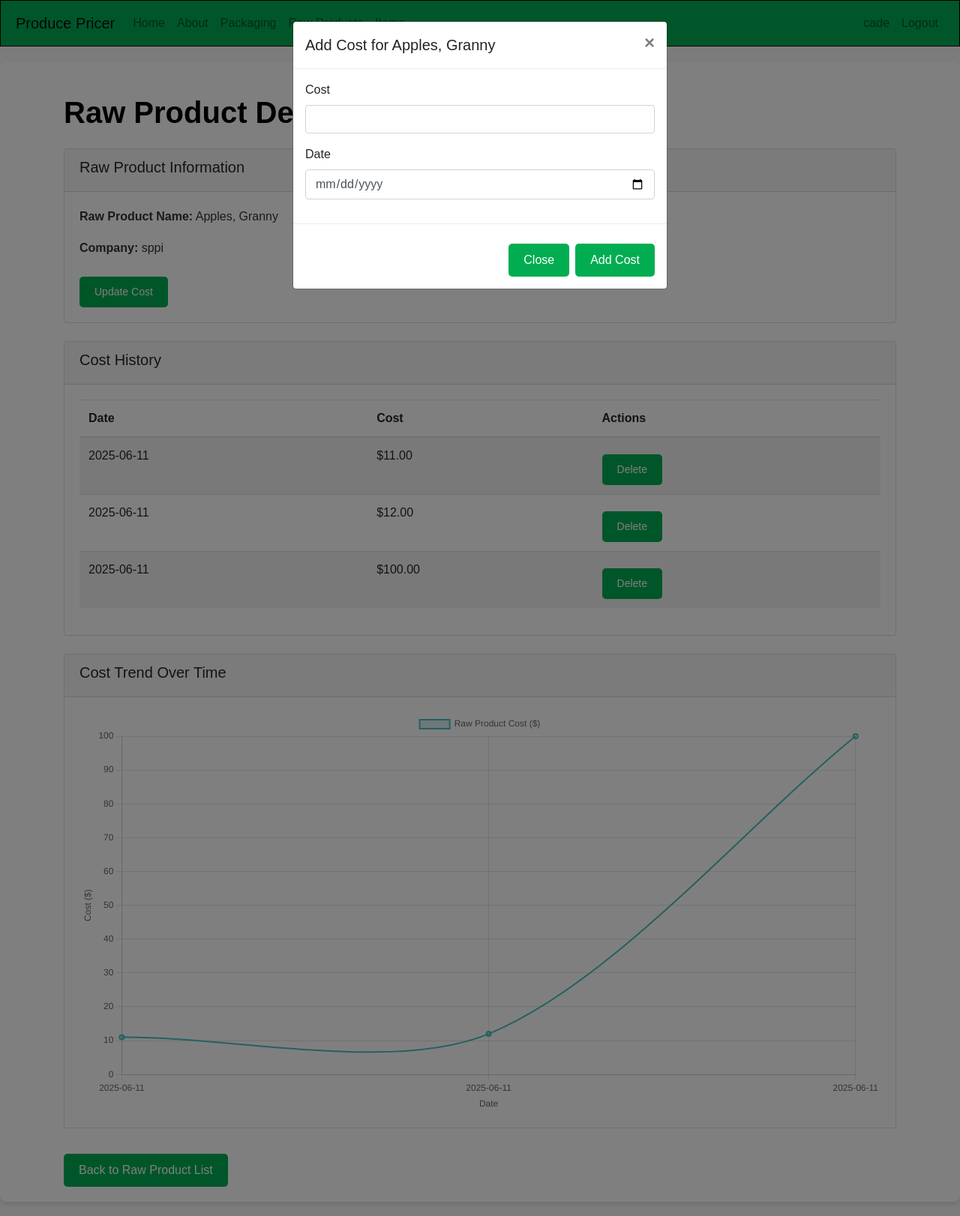
After one commit to CadeStocker/SouthernProduce, a Flask app: page /raw_product/1 in a window 1280 px wide, after a click on "Update Cost". The commit adds this page. Shown: the top 1622 px of the page at 75% size. Run offline with Flask 3, Linux system fonts and the light colour scheme; a user stored in the database is signed in; some libraries are stand-ins or nearby versions.

Commit message:
working view raw product page

```diff
--- a/ProducePricer/producepricer/routes.py
+++ b/ProducePricer/producepricer/routes.py
@@ -123,6 +123,22 @@ def packaging():
             upload_csv_form=upload_packaging_csv_form,
             packaging_costs=packaging_costs
         )
+
+# view an individual package
+@app.route('/packaging/<int:packaging_id>')
+@login_required
+def view_packaging(packaging_id):
+    # find the packaging in the database
+    packaging = Packaging.query.filter_by(id=packaging_id, company_id=current_user.company_id).first()
+    if packaging is None:
+        flash('Packaging not found.', 'danger')
+        return redirect(url_for('packaging'))
+
+    # get all the packaging costs for this packaging
+    packaging_costs = PackagingCost.query.filter_by(packaging_id=packaging_id).order_by(PackagingCost.date.desc()).all()
+
+    return render_template('view_packaging.html', title='View Packaging', packaging=packaging, packaging_costs=packaging_costs)
+
 
 @app.route('/add_package', methods=['POST'])
 @login_required
@@ -298,6 +314,40 @@ def raw_product():
         cost_form=cost_form,
         upload_csv_form=upload_raw_product_csv_form
     )
+
+# view an individual raw product
+@app.route('/raw_product/<int:raw_product_id>')
+@login_required
+def view_raw_product(raw_product_id):
+    # Find the raw product in the database
+    raw_product = RawProduct.query.filter_by(id=raw_product_id, company_id=current_user.company_id).first()
+    if raw_product is None:
+        flash('Raw product not found.', 'danger')
+        return redirect(url_for('raw_product'))
+
+    # Get all the cost history for this raw product
+    cost_history = CostHistory.query.filter_by(raw_product_id=raw_product_id).order_by(CostHistory.date.desc()).all()
+
+    cost_form = AddRawProductCost()
+
+    return render_template('view_raw_product.html', title='View Raw Product', cost_form=cost_form, raw_product=raw_product, cost_history=cost_history)
+
+# delete a raw product cost
+@app.route('/delete_raw_product_cost/<int:cost_id>', methods=['POST'])
+@login_required
+def delete_raw_product_cost(cost_id):
+    # Find the cost in the database
+    cost = CostHistory.query.filter_by(id=cost_id, company_id=current_user.company_id).first()
+    if not cost:
+        flash('Cost not found or you do not have permission to delete it.', 'danger')
+        return redirect(url_for('raw_product'))
+
+    # Delete the cost
+    db.session.delete(cost)
+    db.session.commit()
+
+    flash('Raw product cost has been deleted successfully.', 'success')
+    return redirect(url_for('view_raw_product', raw_product_id=cost.raw_product_id))
 
 # Add a new raw product
 @app.route('/add_raw_product', methods=['POST'])
--- a/ProducePricer/producepricer/templates/base.html
+++ b/ProducePricer/producepricer/templates/base.html
@@ -78,6 +78,7 @@
         {% endblock %}
     </div>
 
+    <script src="https://cdn.jsdelivr.net/npm/chart.js"></script>
     <script src="https://code.jquery.com/jquery-3.5.1.slim.min.js"></script>
     <script src="https://cdn.jsdelivr.net/npm/@popperjs/core@2.9.2/dist/umd/popper.min.js"></script>
     <script src="https://stackpath.bootstrapcdn.com/bootstrap/4.5.2/js/bootstrap.min.js"></script>
--- a/ProducePricer/producepricer/templates/raw_product.html
+++ b/ProducePricer/producepricer/templates/raw_product.html
@@ -25,7 +25,11 @@
             <tbody>
                 {% for raw_product in raw_products %}
                     <tr>
-                        <td>{{ raw_product.name }}</td>
+                        <td>
+                            <a href="{{ url_for('view_raw_product', raw_product_id=raw_product.id) }}">
+                                {{ raw_product.name }}
+                            </a>
+                        </td>
                         {% if raw_product_costs[raw_product.id] %}
                             <td>${{ raw_product_costs[raw_product.id].cost }}</td>
                             <td>{{ raw_product_costs[raw_product.id].date.strftime('%Y-%m-%d') }}</td>
--- /dev/null
+++ b/ProducePricer/producepricer/templates/view_raw_product.html
@@ -0,0 +1,166 @@
+<!-- filepath: /Users/cadestocker/Desktop/SouthernProduce/ProducePricer/producepricer/templates/view_raw_product.html -->
+{% extends "base.html" %}
+
+{% block content %}
+<div class="container mt-4">
+    <h1 class="mb-4">Raw Product Details: {{ raw_product.name }}</h1>
+
+    <!-- Raw Product Details -->
+    <div class="card mb-4">
+        <div class="card-header">
+            <h5>Raw Product Information</h5>
+        </div>
+        <div class="card-body">
+            <p><strong>Raw Product Name:</strong> {{ raw_product.name }}</p>
+            <p><strong>Company:</strong> {{ raw_product.company.name }}</p>
+            <button type="button" class="btn btn-sm btn-secondary" data-toggle="modal" data-target="#addCostModal-{{ raw_product.id }}">
+                Update Cost
+            </button>
+        </div>
+    </div>
+
+    <!-- Cost History -->
+    <div class="card">
+        <div class="card-header">
+            <h5>Cost History</h5>
+        </div>
+        <div class="card-body">
+            {% if cost_history %}
+                <table class="table table-striped">
+                    <thead>
+                        <tr>
+                            <th>Date</th>
+                            <th>Cost</th>
+                            <th>Actions</th>
+                        </tr>
+                    </thead>
+                    <tbody>
+                        {% for cost in cost_history %}
+                            <tr>
+                                <td>{{ cost.date.strftime('%Y-%m-%d') }}</td>
+                                <td>${{ "%.2f"|format(cost.cost) }}</td>
+                                <td>
+
+                                    <form method="POST" action="{{ url_for('delete_raw_product_cost', cost_id=cost.id) }}" style="display:inline;">
+                                        <input type="hidden" name="csrf_token" value="{{ csrf_token() }}">
+                                        <button type="submit" class="btn btn-sm btn-danger" onclick="return confirm('Are you sure you want to delete this cost?');">
+                                            Delete
+                                        </button>
+                                    </form>
+                                </td>
+                            </tr>
+                        {% endfor %}
+                    </tbody>
+                </table>
+            {% else %}
+                <p>No cost history available for this raw product.</p>
+            {% endif %}
+        </div>
+    </div>
+
+    <!-- Cost Trend Chart -->
+    <div class="card mt-4">
+        <div class="card-header">
+            <h5>Cost Trend Over Time</h5>
+        </div>
+        <div class="card-body">
+            <canvas id="costTrendChart" width="400" height="200"></canvas>
+        </div>
+    </div>
+
+    <!-- Back Button -->
+    <div class="mt-4">
+        <a href="{{ url_for('raw_product') }}" class="btn btn-secondary">Back to Raw Product List</a>
+    </div>
+</div>
+
+<script src="https://cdn.jsdelivr.net/npm/chart.js"></script>
+<script>
+    const costData = {
+        labels: [
+            {% for cost in cost_history %}
+                "{{ cost.date.strftime('%Y-%m-%d') }}"{% if not loop.last %}, {% endif %}
+            {% endfor %}
+        ],
+        data: [
+            {% for cost in cost_history %}
+                {{ "%.2f"|format(cost.cost) }}{% if not loop.last %}, {% endif %}
+            {% endfor %}
+        ]
+    };
+
+    document.addEventListener('DOMContentLoaded', function() {
+        const ctx = document.getElementById('costTrendChart').getContext('2d');
+        const costTrendChart = new Chart(ctx, {
+            type: 'line',
+            data: {
+                labels: costData.labels,
+                datasets: [{
+                    label: 'Raw Product Cost ($)',
+                    data: costData.data,
+                    borderColor: 'rgba(75, 192, 192, 1)',
+                    backgroundColor: 'rgba(75, 192, 192, 0.2)',
+                    borderWidth: 2,
+                    tension: 0.3
+                }]
+            },
+            options: {
+                responsive: true,
+                plugins: {
+                    legend: {
+                        display: true,
+                        position: 'top'
+                    }
+                },
+                scales: {
+                    x: {
+                        title: {
+                            display: true,
+                            text: 'Date'
+                        }
+                    },
+                    y: {
+                        title: {
+                            display: true,
+                            text: 'Cost ($)'
+                        },
+                        beginAtZero: true
+                    }
+                }
+            }
+        });
+    });
+</script>
+
+<!-- Add Cost Modal for this Raw Product -->
+<div class="modal fade" id="addCostModal-{{ raw_product.id }}" tabindex="-1" role="dialog" aria-labelledby="addCostModalLabel-{{ raw_product.id }}" aria-hidden="true">
+    <div class="modal-dialog" role="document">
+        <div class="modal-content">
+            <div class="modal-header">
+                <h5 class="modal-title" id="addCostModalLabel-{{ raw_product.id }}">Add Cost for {{ raw_product.name }}</h5>
+                <button type="button" class="close" data-dismiss="modal" aria-label="Close">
+                    <span aria-hidden="true">&times;</span>
+                </button>
+            </div>
+            <form method="POST" action="{{ url_for('add_raw_product_cost', raw_product_id=raw_product.id) }}">
+                {{ cost_form.hidden_tag() }}
+                <div class="modal-body">
+                    <div class="form-group">
+                        {{ cost_form.cost.label(class="form-control-label") }}
+                        {{ cost_form.cost(class="form-control") }}
+                    </div>
+                    <div class="form-group">
+                        {{ cost_form.date.label(class="form-control-label") }}
+                        {{ cost_form.date(class="form-control") }}
+                    </div>
+                </div>
+                <div class="modal-footer">
+                    <button type="button" class="btn btn-secondary" data-dismiss="modal">Close</button>
+                    <button type="submit" class="btn btn-primary">Add Cost</button>
+                </div>
+            </form>
+        </div>
+    </div>
+</div>
+
+{% endblock %}
```
Also changed, not shown: ProducePricer/producepricer/templates/packaging.html (+6 -1 lines), ProducePricer/producepricer/templates/view_packaging.html (added, +136 -0 lines), ProducePricer/instance/site.db.
